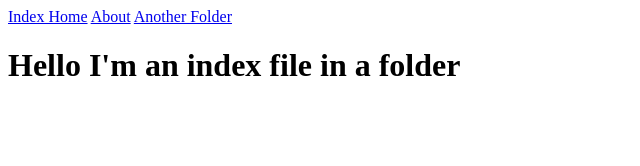
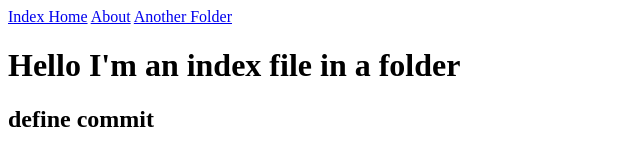
Before and after one commit to hannahbee123/homework2again, a plain HTML site: page someotherfolder/index.html in a window 1280 px wide. Shown: the whole page, without its empty margins (0-640 px from the left). Drawn offline with Linux system fonts and the light colour scheme.

Commit message:
Feature: Define Commit

```diff
--- a/someotherfolder/index.html
+++ b/someotherfolder/index.html
@@ -9,5 +9,6 @@
 <a href="../about.html">About</a>
 <a href="../somefolder/index.html">Another Folder</a>
 <h1>Hello I'm an index file in a folder</h1>
+<h2>define commit</h2>
 </body>
 </html>
```
